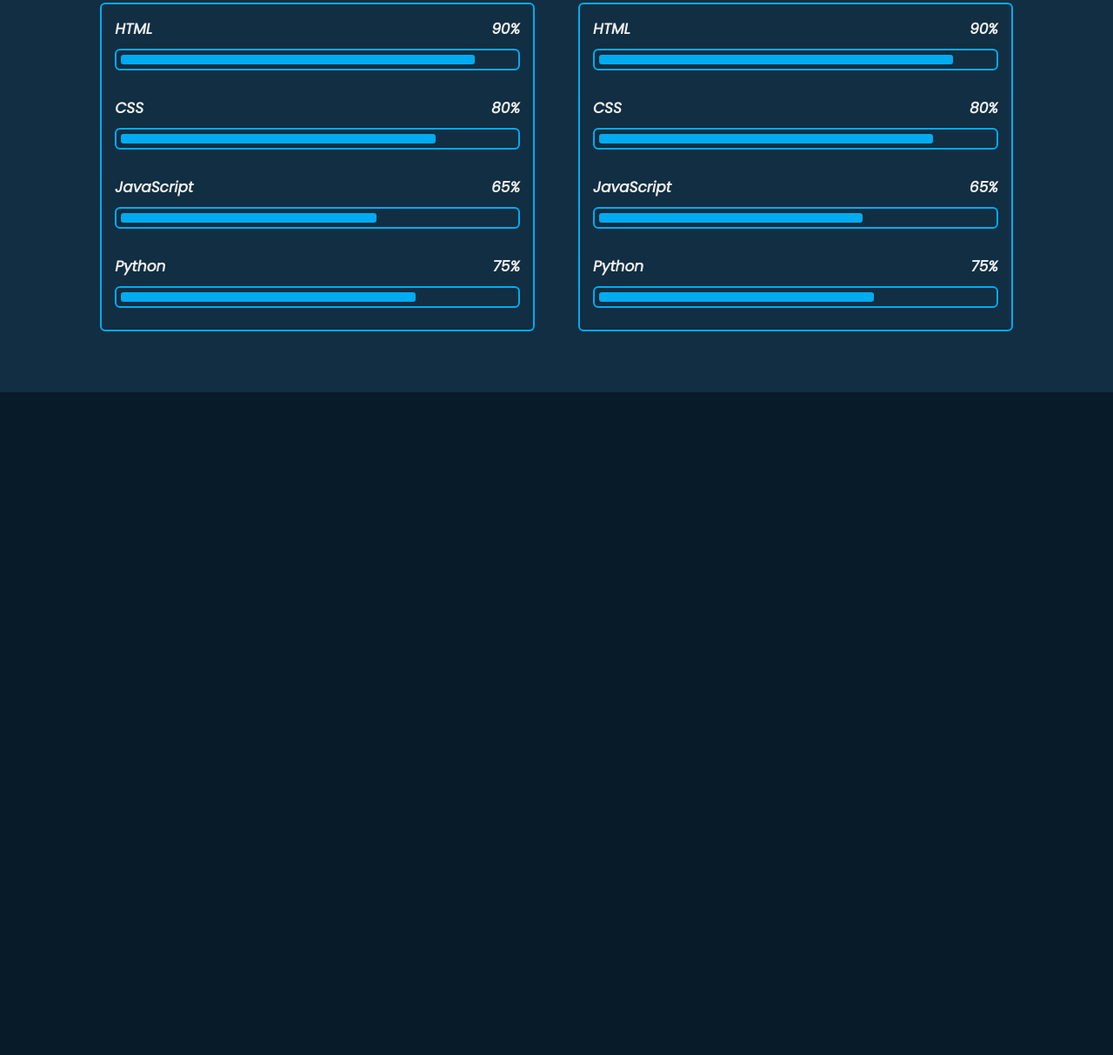
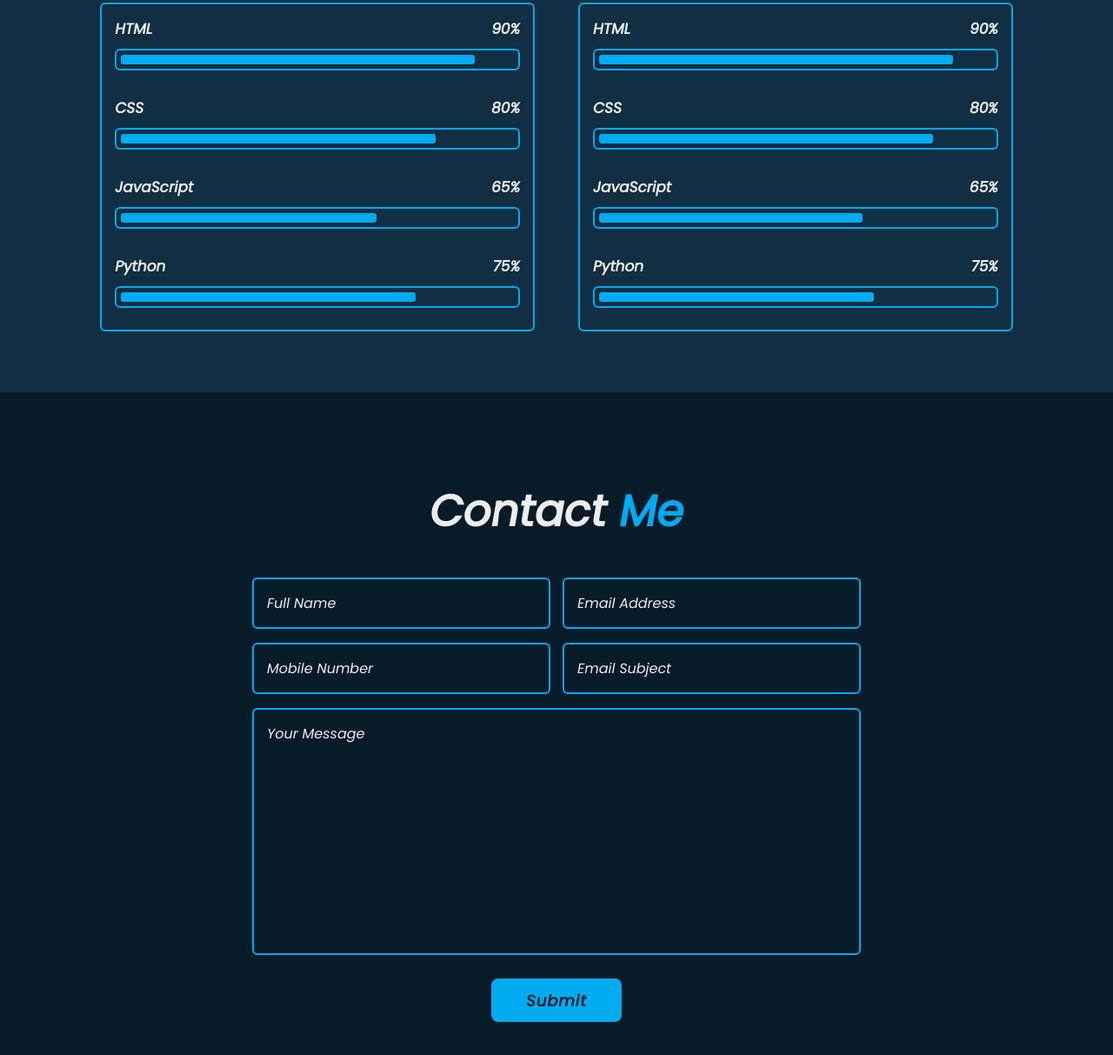
Before and after one commit to ZahraMoosavi77/Practice-JavaScript, a plain HTML site: page portfolio/index.html in a window 1280 px wide. Shown: the part 2889-4102 px from the top of the page at 87% size. Before the commit the page ends 3340 px from the top, so only its background shows below. Drawn offline with nearby package versions, Linux system fonts and the light colour scheme.

Commit message:
add Contact section

```diff
--- a/portfolio/css/style.css
+++ b/portfolio/css/style.css
@@ -542,3 +542,96 @@ span {
 .skills-column:nth-child(2) .skills-content .progress:nth-child(4) .bar span{
     width: 70%;
 }
+
+ /* ********************************** end of skilss section ********************************* */
+
+ .contact{
+    min-height: auto;
+    padding-bottom: 7rem;
+
+ }
+
+ .contact form{
+    max-width: 70rem;
+    margin: 0 auto;
+    text-align: center;
+
+ }
+
+
+ .contact form .input-box{
+    position: relative;
+    display: flex;
+    justify-content: space-between;
+    flex-wrap: wrap;
+
+ }
+
+ .contact form .input-box .input-field{
+    position: relative;
+    width: 49%;
+    margin: .8rem 0;
+
+ }
+
+ .contact form .input-box .input-field input,
+ .contact form .textarea-field textarea{
+    width: 100%;
+    height: 100%;
+    padding: 1.5rem;
+    font-size: 1.6rem;
+    color: var(--text-color);
+    background: transparent;
+    border-radius: .6rem;
+    border: .2rem solid var(--main-color);
+
+ }
+
+
+ .contact form .input-box .input-field input::placeholder,
+ .contact form .textarea-field textarea::placeholder{
+    color: var(--text-color);
+
+ }
+ .contact form .focus{
+    position: absolute;
+    top: 0;
+    left: 0;
+    width: 0;
+    height: 100%;
+    background: var(--second-bg-color);
+    border-radius: .6rem;
+    z-index: -1;
+    transition: .5s;
+
+ }
+
+ .contact form .input-box .input-field input:focus~.focus,
+ .contact form .input-box .input-field input:valid~.focus,
+ .contact form .textarea-field textarea:focus~.focus,
+ .contact form .textarea-field textarea:valid~.focus{
+
+   width:100%;
+
+
+
+ }
+
+ .contact form .textarea-field {
+    position: relative;
+    margin: .8rem 0 2.7rem;
+    display: flex;
+
+
+ }
+
+
+ .contact form .textarea-field textarea{
+    resize: none;
+ }
+
+ .contact form .btn-box.btns .btn{
+    cursor: pointer;
+
+
+ }
--- a/portfolio/index.html
+++ b/portfolio/index.html
@@ -205,5 +205,41 @@
             </div>
         </div>
     </section>
+
+    <!-- contact sectopn design -->
+    <section class="contact" id="contact">
+        <h2 class="heading">Contact <span> Me</span></h2>
+        <form action="#">
+            <div class="input-box">
+                <div class="input-field">
+                    <input type="text" placeholder="Full Name" required>
+                    <span class="focus"></span>
+                </div>
+                <div class="input-field">
+                    <input type="text" placeholder="Email Address" required>
+                    <span class="focus"></span>
+                </div>
+            </div>
+            <div class="input-box">
+                <div class="input-field">
+                    <input type="number" placeholder="Mobile Number" required>
+                    <span class="focus"></span>
+                </div>
+                <div class="input-field">
+                    <input type="text" placeholder="Email Subject" required>
+                    <span class="focus"></span>
+                </div>
+            </div>
+            <div class="textarea-field">
+                <textarea name="" id="" cols="30" rows="10" placeholder="Your Message" required></textarea>
+                <span class="focus"></span>
+            </div>
+
+            <div class="btn-box btns">
+                <button type="submit" class="btn">Submit</button>
+            </div>
+        </form>
+    </section>
+
 </body>
 </html>
```
